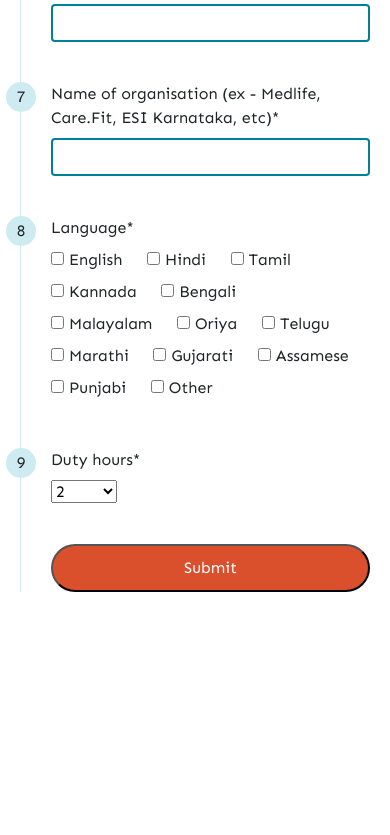
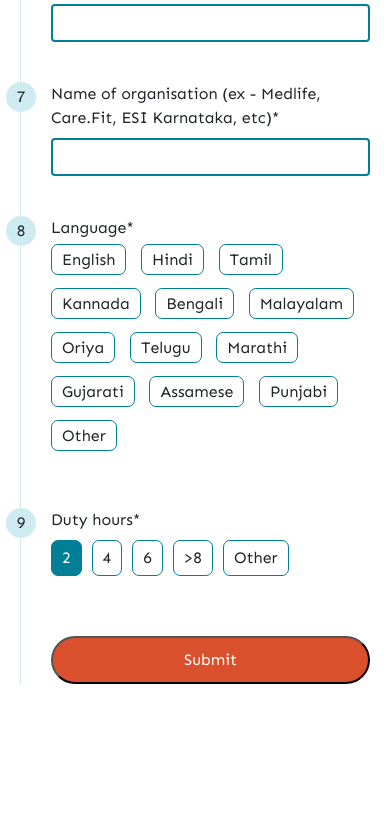
Before and after one commit to shubhras01/telemed-onboarding, a Django app: page /tmpartner/ in a window 390 px wide. Shown: the part 3100-3935 px from the top of the page. Run offline with Django 3.2, Linux system fonts and the light colour scheme; parts of the project's set-up code (start-up, migrations or seed data) failed here and were passed over; some libraries are stand-ins or nearby versions.

Commit message:
Tags UI for language, qual and timings (#19)
* header revamped and made responsive

* reskinned the forms

* delete .ini file

* added css for checkbox to look like multi select tags

* Added jQuery and iterated select box to generate tag UI and binded click and active classes

* Fix for radio button span element

```diff
--- a/onboarding/onboarding/static/form.css
+++ b/onboarding/onboarding/static/form.css
@@ -1,23 +1,23 @@
-.formBlock{
+.formBlock {
     border-left: 1px solid #ceebf1;
     padding-left: 30px;
 }
 
-a.formLabel{
+a.formLabel {
     font-weight: bold;
     color: black;
     font-size: 16px;
     margin-bottom: 20px;
     margin-top: 30px;
-    display: inline-block
+    display: inline-block;
 }
 
-.formBlock .fieldBlock{
+.formBlock .fieldBlock {
     position: relative;
     margin-bottom: 40px;
 }
 
-.fieldBlock .fieldNo{
+.fieldBlock .fieldNo {
     position: absolute;
     top: 0px;
     left: -45px;
@@ -29,7 +29,8 @@ a.formLabel{
     line-height: 1.9;
 }
 
-.fieldBlock input, .fieldBlock textarea{
+.fieldBlock input,
+.fieldBlock textarea {
     width: 100%;
     max-width: 500px;
     border-radius: 4px;
@@ -40,17 +41,17 @@ a.formLabel{
     outline: 0px;
 }
 
-.fieldBlock .controls .checkbox{
+.fieldBlock .controls .checkbox {
     margin-right: 20px;
     cursor: pointer;
 }
 
-.fieldBlock .controls .checkbox input{
+.fieldBlock .controls .checkbox input {
     width: auto;
     margin-right: 5px;
 }
 
-.formBlock .submitBtn{
+.formBlock .submitBtn {
     width: 100%;
     max-width: 350px;
     background-color: #da502d;
@@ -60,3 +61,42 @@ a.formLabel{
     cursor: pointer;
     outline: 0px;
 }
+
+.fancyRadioButtons .controls label.checkbox{
+    margin-bottom: 20px;
+    margin-right: 10px;
+}
+
+.fancyRadioButtons .controls label.checkbox span {
+    border: 1px solid #007f96;
+    padding: 5px 10px;
+    border-radius: 7px;
+}
+
+.fancyRadioButtons .controls label.checkbox input{
+    display: none;
+}
+
+.fancyRadioButtons .controls label.checkbox input:checked ~ span{
+    background-color: #007f96;
+    color: white;
+}
+
+.fancySelect select{
+    display: none;
+}
+
+.fancySelect .fancySelectBox{
+    display: inline-block;
+    padding: 5px 10px;
+    border: 1px solid #007f96;
+    border-radius: 7px;
+    margin-bottom: 20px;
+    margin-right: 10px;
+    cursor: pointer;
+}
+
+.fancySelect .fancySelectBox.active{
+    background-color: #007f96;
+    color: white;
+}
--- /dev/null
+++ b/onboarding/onboarding/static/js/main.js
@@ -0,0 +1,53 @@
+// Author: Ajith VM
+
+$(document).ready(function () {
+  $('body .fancyRadioButtons .controls .checkbox').each(function (index, item) {
+    var thisRadio = $(this).find('input')
+    var value = $(thisRadio).prop('value')
+    var name = $(thisRadio).prop('name')
+    var id = $(thisRadio).prop('id')
+    $(item).html(
+      '<input type="checkbox" value="' +
+        value +
+        '" id="' +
+        id +
+        '" name="' +
+        name +
+        '"></input><span>' +
+        value +
+        '</span>'
+    )
+  })
+  $('body #fancySelect').each(function () {
+    var parentSelect = $(this)
+    $(parentSelect)
+      .find('select option')
+      .each(function (index, item) {
+        var mainSelect = $(parentSelect).find('select')
+        var id = 'option' + $(mainSelect).attr('id') + index
+        var text = $(item).html()
+        $(this)
+          .parent()
+          .parent()
+          .parent()
+          .append(
+            '<div class="fancySelectBox" id="' + id + '">' + text + '</div>'
+          )
+        $('#' + id)
+          .unbind()
+          .clearQueue()
+          .bind('click', function () {
+            $(mainSelect).prop('value', $(this).html())
+            $(this)
+              .parent()
+              .find('.fancySelectBox')
+              .removeClass('active')
+            $(this).addClass('active')
+          })
+        if ($(mainSelect).prop('value') === text) {
+          // selecting current active
+          $('#' + id).addClass('active')
+        }
+      })
+  })
+})
--- a/onboarding/onboarding/templates/base.html
+++ b/onboarding/onboarding/templates/base.html
@@ -19,6 +19,8 @@
         crossorigin="anonymous"></script>
     <link href="https://fonts.googleapis.com/css2?family=Sen&display=swap" rel="stylesheet">
     <meta name="viewport" content="width=device-width,initial-scale=1,maximum-scale=1,user-scalable=no">
+    <script src='https://code.jquery.com/jquery-3.4.1.slim.min.js'></script>
+    <script src="{% static 'js/main.js' %}"></script>
 </head>
 
 <body>
--- a/onboarding/onboarding/templates/tmforms/tmpartner.html
+++ b/onboarding/onboarding/templates/tmforms/tmpartner.html
@@ -43,11 +43,11 @@
             <div class='fieldNo'>7</div>
             {{ form.organisation_name|as_crispy_field }}
         </div>
-        <div class='fieldBlock'>
+        <div class='fieldBlock fancyRadioButtons'>
             <div class='fieldNo'>8</div>
             {{ form.language|as_crispy_field }}
         </div>
-        <div class='fieldBlock'>
+        <div class='fieldBlock fancySelect' id='fancySelect'>
             <div class='fieldNo'>9</div>
             {{ form.duty_hours|as_crispy_field}}
         </div>
--- a/onboarding/onboarding/templates/tmforms/tmvolunteer.html
+++ b/onboarding/onboarding/templates/tmforms/tmvolunteer.html
@@ -39,15 +39,15 @@
             <div class='fieldNo'>6</div>
             {{ form.state_authority|as_crispy_field }}
         </div>
-        <div class='fieldBlock'>
+        <div class='fieldBlock fancySelect' id='fancySelect'>
             <div class='fieldNo'>7</div>
             {{ form.medical_qual|as_crispy_field }}
         </div>
-        <div class='fieldBlock'>
+        <div class='fieldBlock fancyRadioButtons'>
             <div class='fieldNo'>8</div>
             {{ form.language|as_crispy_field }}
         </div>
-        <div class='fieldBlock'>
+        <div class='fieldBlock fancySelect' id='fancySelect'>
             <div class='fieldNo'>9</div>
             {{ form.time_pref|as_crispy_field}}
         </div>
```
Also changed, not shown: 1 other file.
